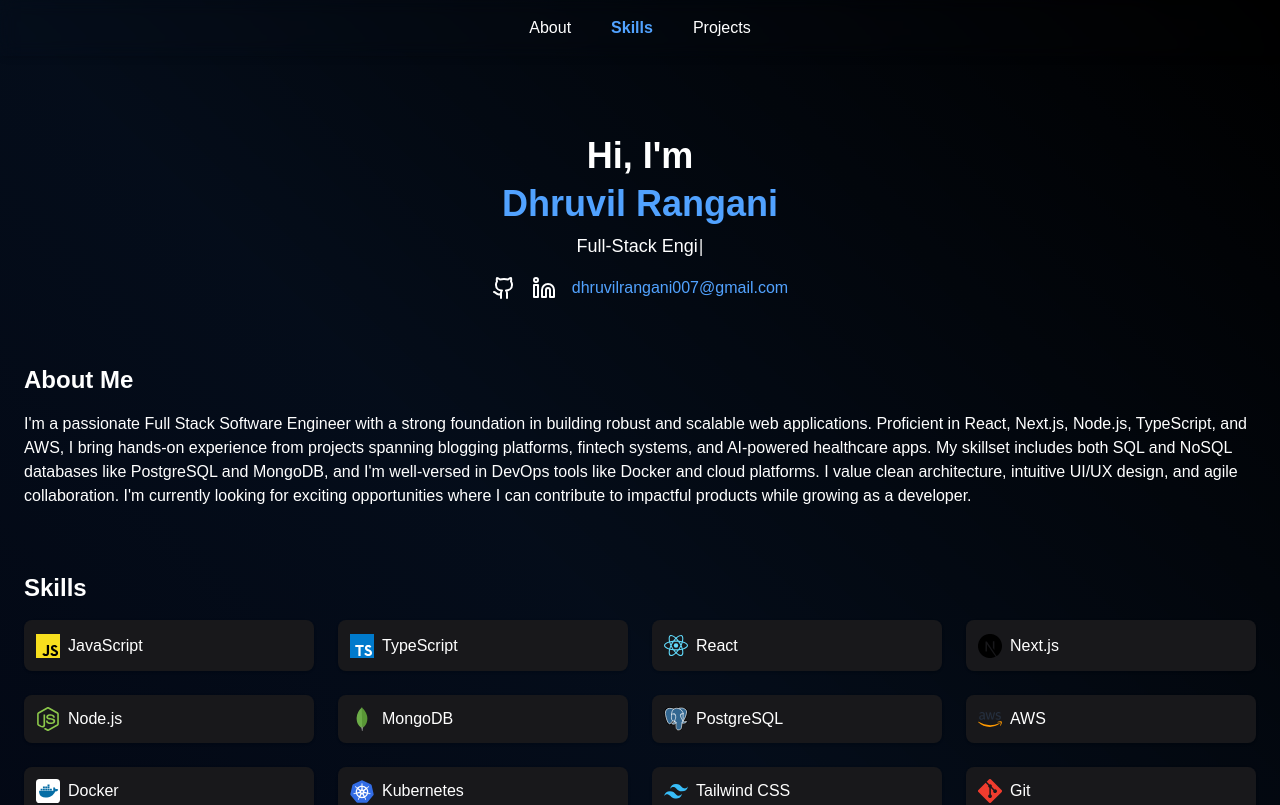
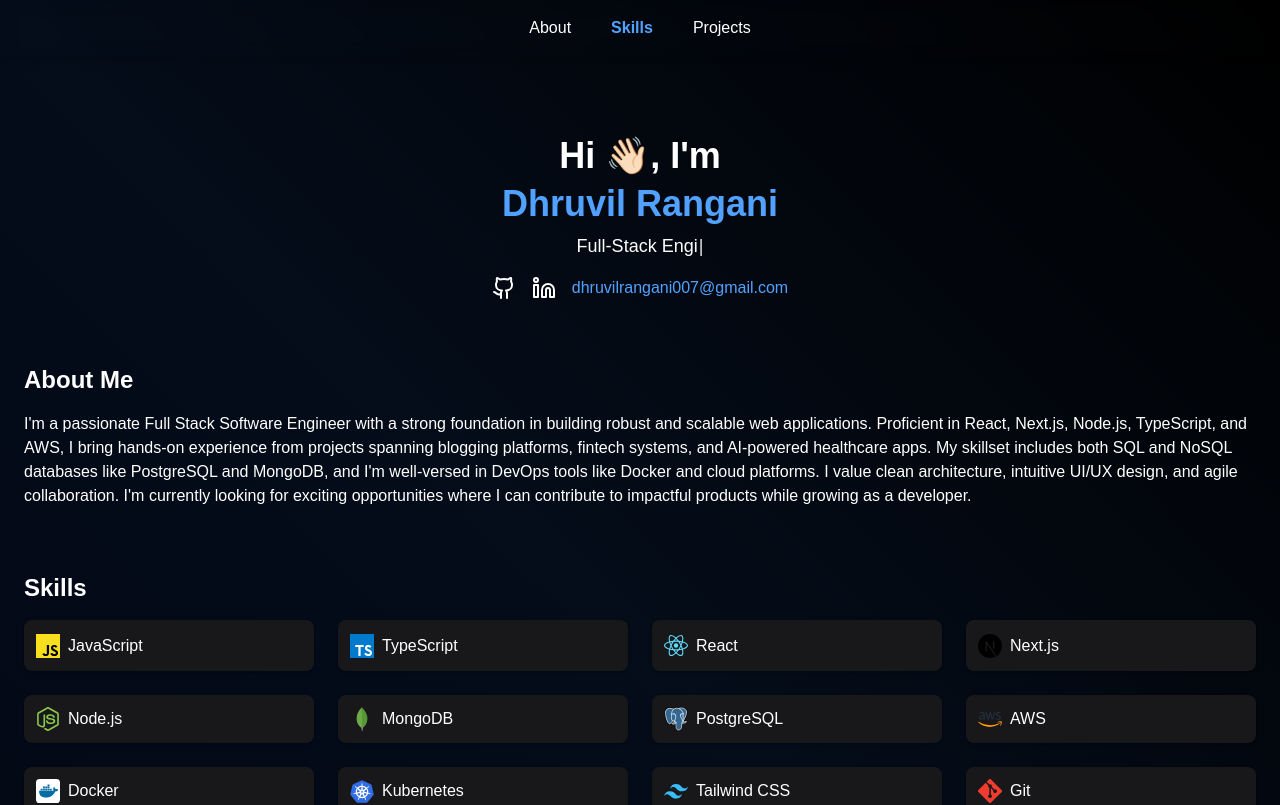
Before and after one commit to Dhruvil-Rangani/dhruvil-portfolio, a Next.js app: page / in a window 1280 px wide. Shown: the top 805 px of the page. Built offline with nearby package versions, Linux system fonts and the light colour scheme; no server answers.

Commit message:
Update index.tsx

```diff
--- a/src/pages/index.tsx
+++ b/src/pages/index.tsx
@@ -127,7 +127,7 @@ export default function Home() {
         transition={{ duration: 0.6 }}
         className="text-center mt-24 relative z-10"
       >
-        <h1 className="text-3xl sm:text-4xl font-bold mb-2">Hi, I'm</h1>
+        <h1 className="text-3xl sm:text-4xl font-bold mb-2">Hi 👋🏻, I'm</h1>
         <motion.h2
           initial={{ opacity: 0, x: -30 }}
           animate={{ opacity: 1, x: 0 }}
```
